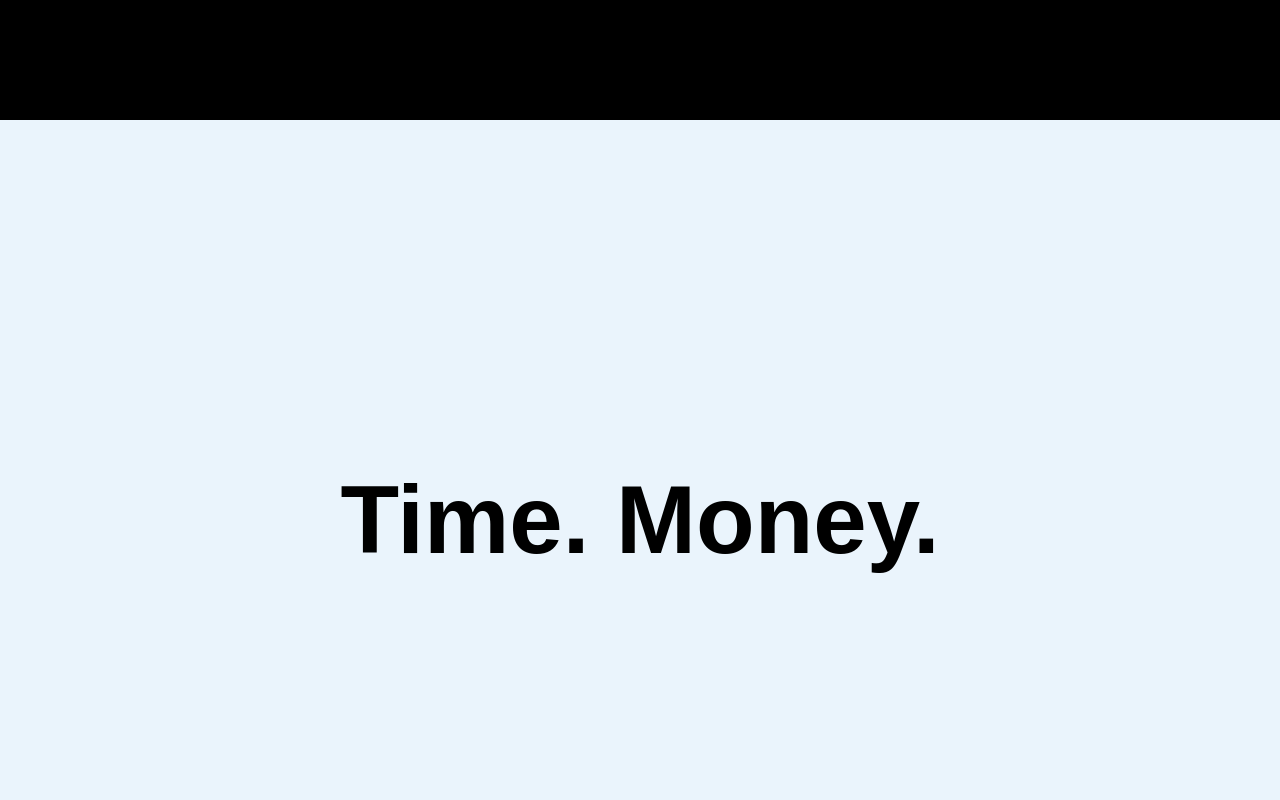
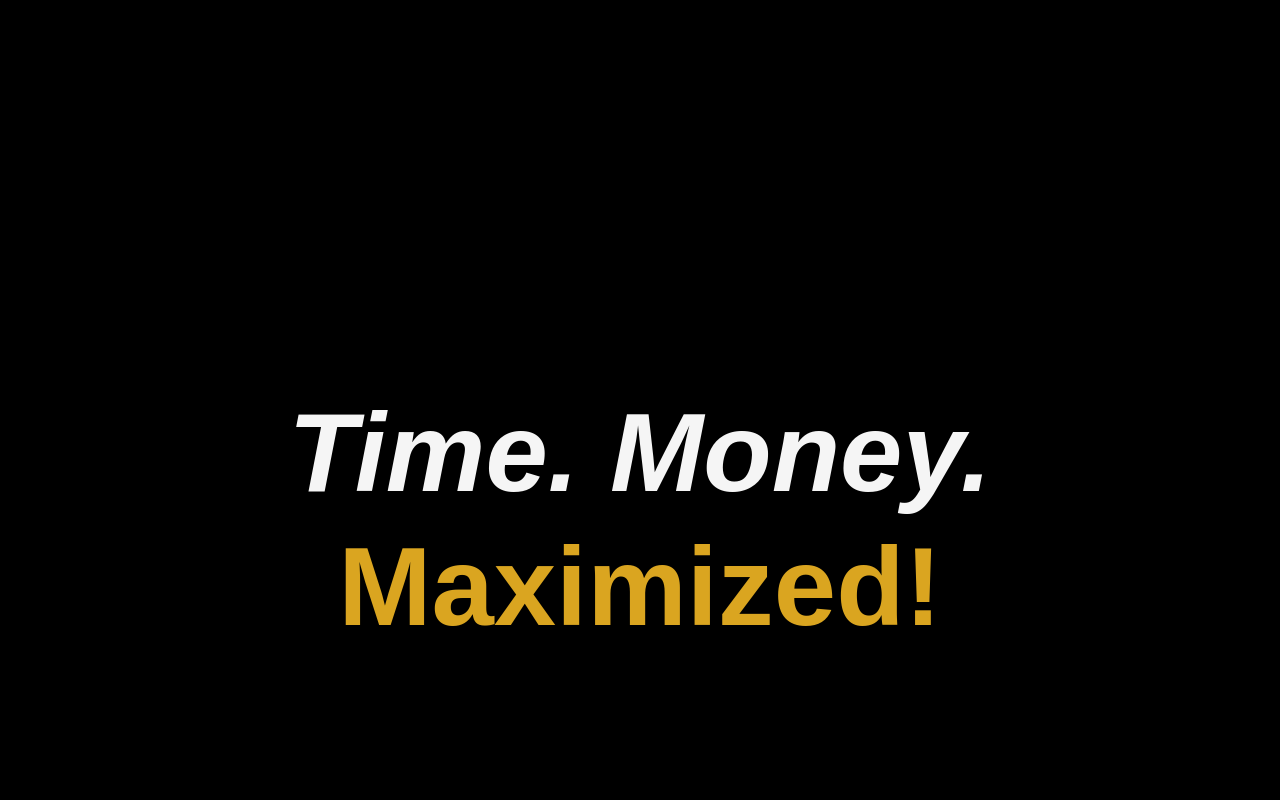
Before and after one commit to manasramb/website, a plain HTML site: page index.html in a window 1280 px wide. Shown: the part 1480-2280 px from the top of the page. Drawn offline with Linux system fonts and the light colour scheme; a web font is replaced by a local one.

Commit message:
moving the time.money. mazimized to one section of the page and animating mazimized

```diff
--- a/index.html
+++ b/index.html
@@ -20,12 +20,17 @@
         <h1 class="gigcopilot">GigCopilot</h1>
         <p class="tagline">Your gig work AI assistant</p>
     </section>
-    <section class="center-section time">
-        <h1>Time. Money.</h1>
+    <!-- Combined Section -->
+    <section class="center-sections">
+        <div class="combined-section">
+            <h1>
+                <span class="highlight">Time.</span>
+                <span class="highlight">Money.</span>
+            </h1>
+            <h1 class="bouncy">Maximized!</h1>
+        </div>
     </section>
-    <section class="center-section maximized">
-        <h1>Maximized!</h1>
-    </section>
+
 </div>
 
 <!-- Features Section -->
--- a/scripts.js
+++ b/scripts.js
@@ -38,8 +38,8 @@ document.addEventListener('DOMContentLoaded', () => {
 
     for (let i = 0; i < 25; i++) {
         const car = document.createElement('div');
-        car.style.width = '50px';
-        car.style.height = '25px';
+        car.style.width = '30px';
+        car.style.height = '10px';
         car.style.background = i % 2 === 0 ? 'red' : 'blue';
         car.style.position = 'absolute';
         car.style.bottom = '0';
--- a/styles.css
+++ b/styles.css
@@ -1,4 +1,5 @@
 /* General Reset */
+@import url('https://fonts.googleapis.com/css2?family=Pirata+One&display=swap');
 @import url('https://fonts.googleapis.com/css2?family=Pirata+One&display=swap');
 
 * {
@@ -167,7 +168,6 @@ body {
 }
 
 /* General Reset */
-@import url('https://fonts.googleapis.com/css2?family=Pirata+One&display=swap');
 
 * {
     margin: 0;
@@ -252,17 +252,52 @@ body {
     font-weight: bold;
 }
 
-.center-section.time {
-    background: #eaf4fc;
+/* Combined Section Styling */
+.combined-section {
+    height: 100vh;
+    display: flex;
+    flex-direction: column; /* Stack content vertically */
+    justify-content: center;
+    align-items: center;
+    text-align: center;
+    background: black;
+    font-family: 'Stick No Bills', sans-serif;
+    color: black;
+    padding: 20px;
 }
 
-.center-section.money {
-    background: #fef9e7;
+.combined-section h1 {
+    font-size: 7rem;
+    font-weight: bold;
+    line-height: 1.2;
+    color: goldenrod;
+    margin: 0; /* Remove default margin */
 }
 
-.center-section.maximized {
-    background: #e8f5e9;
+.combined-section .highlight {
+    color: whitesmoke; /* Accent color for "Time" and "Money" */
+    font-style: italic;
 }
+
+.bouncy {
+    color: #154360; /* Darker color for contrast */
+    animation: bounce 3.5s infinite; /* Add bounce animation */
+}
+
+/* Bounce Animation */
+@keyframes bounce {
+    0%, 20%, 50%, 80%, 100% {
+        transform: translateY(0);
+    }
+    40% {
+        transform: translateY(-40px); /* Bounce up */
+    }
+    60% {
+        transform: translateY(-15px); /* Slight bounce */
+    }
+}
+
+
 
 /* Final Section */
 .final-section {
@@ -324,7 +359,7 @@ body {
     justify-content: center;
     align-items: center;
     flex-direction: column; /* Stack content vertically */
-    background: goldenrod;
+    background: black;
     padding: 60px 20px;
     text-align: center;
     min-height: 100vh; /* Ensure full height for all screens */
@@ -332,7 +367,7 @@ body {
 
 .features h2 {
     font-size: 5.5rem;
-    color: black;
+    color: goldenrod;
     margin-bottom: 40px;
 }
 
```
